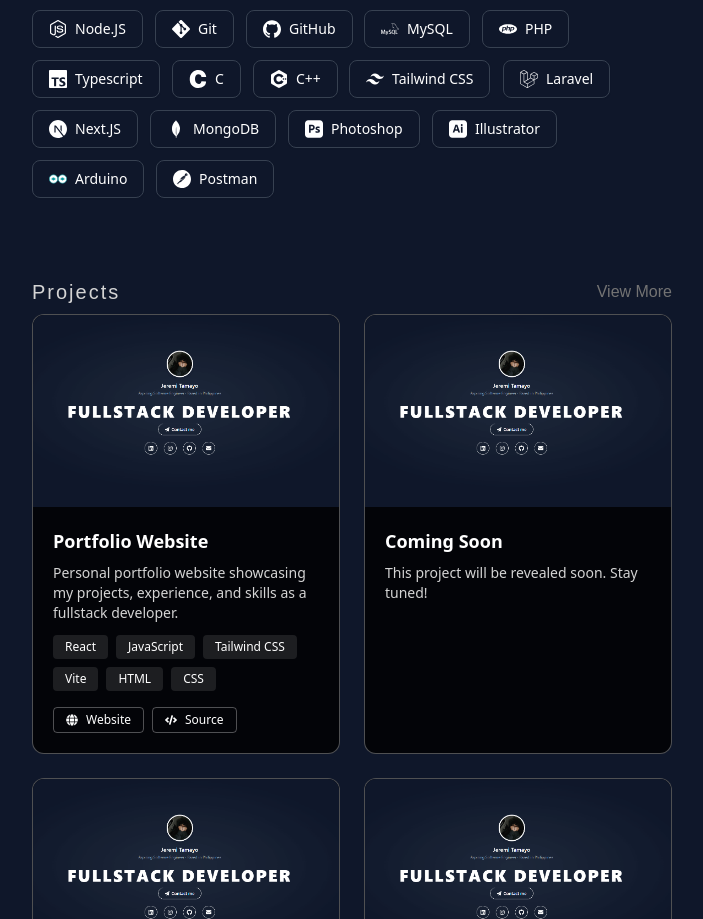
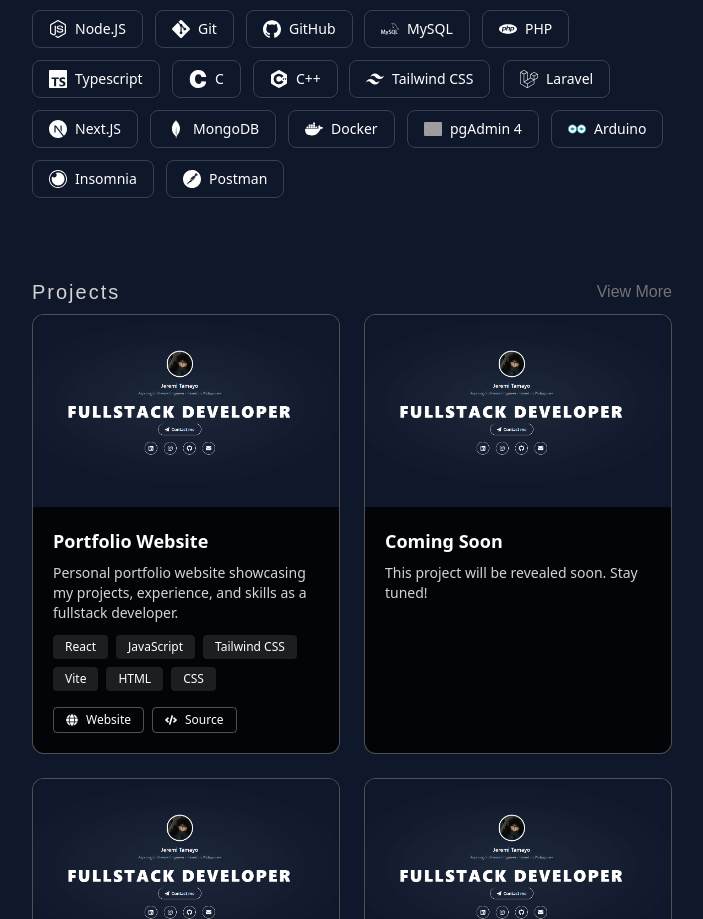
Before and after one commit to JATnpc/jeremi-portfolio, a React (Vite) app: page / in a window 1280 px wide. Shown: the part 1874-2793 px from the top of the page, without its empty margins (288-991 px from the left). Built offline with nearby package versions, Linux system fonts and the light colour scheme; grey boxes are pictures that could not be loaded.

Commit message:
Update tech stack: add pgAdmin 4 with PNG icon, adjust icon size

```diff
--- a/src/components/TechStackSection.jsx
+++ b/src/components/TechStackSection.jsx
@@ -1,5 +1,7 @@
 import {
   SiJavascript,
+  SiInsomnia,
+  SiDocker,
   SiTypescript,
   SiPhp,
   SiPython,
@@ -19,13 +21,12 @@
   SiGithub,
   SiBitbucket,
   SiWordpress,
-  SiAdobephotoshop,
-  SiAdobeillustrator,
   SiLaravel,
   SiHtml5,
   SiCss3,
   SiPostman,
 } from "react-icons/si";
+import postgresqlLogo from "../assets/postgresql.png";
 import { FaElementor } from "react-icons/fa";
 
 // Add Arduino SVG icon
@@ -67,6 +68,7 @@
   </svg>
 );
 
+
 const techStack = [
   { icon: <SiJavascript />, name: "Javascript" },
   { icon: <SiHtml5 />, name: "HTML" },
@@ -85,9 +87,13 @@
   { icon: <SiLaravel />, name: "Laravel" },
   { icon: <SiNextdotjs />, name: "Next.JS" },
   { icon: <SiMongodb />, name: "MongoDB" },
-  { icon: <SiAdobephotoshop />, name: "Photoshop" },
-  { icon: <SiAdobeillustrator />, name: "Illustrator" },
+  { icon: <SiDocker />, name: "Docker" },
+  {
+    icon: <img src={postgresqlLogo} alt="pgAdmin 4" style={{ width: "1em", height: "1em", objectFit: "contain", borderRadius: "4px" }} />,
+    name: "pgAdmin 4"
+  },
   { icon: <ArduinoIcon />, name: "Arduino" },
+  { icon: <SiInsomnia />, name: "Insomnia" },
   { icon: <SiPostman />, name: "Postman" },
 ];
 
```
